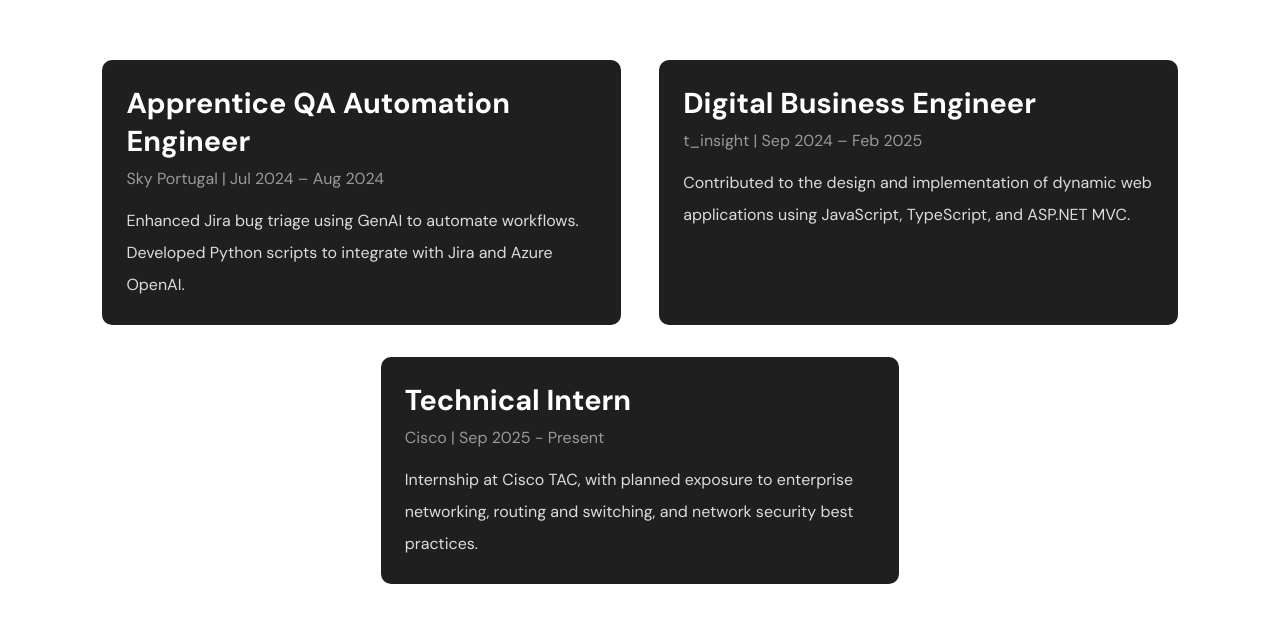
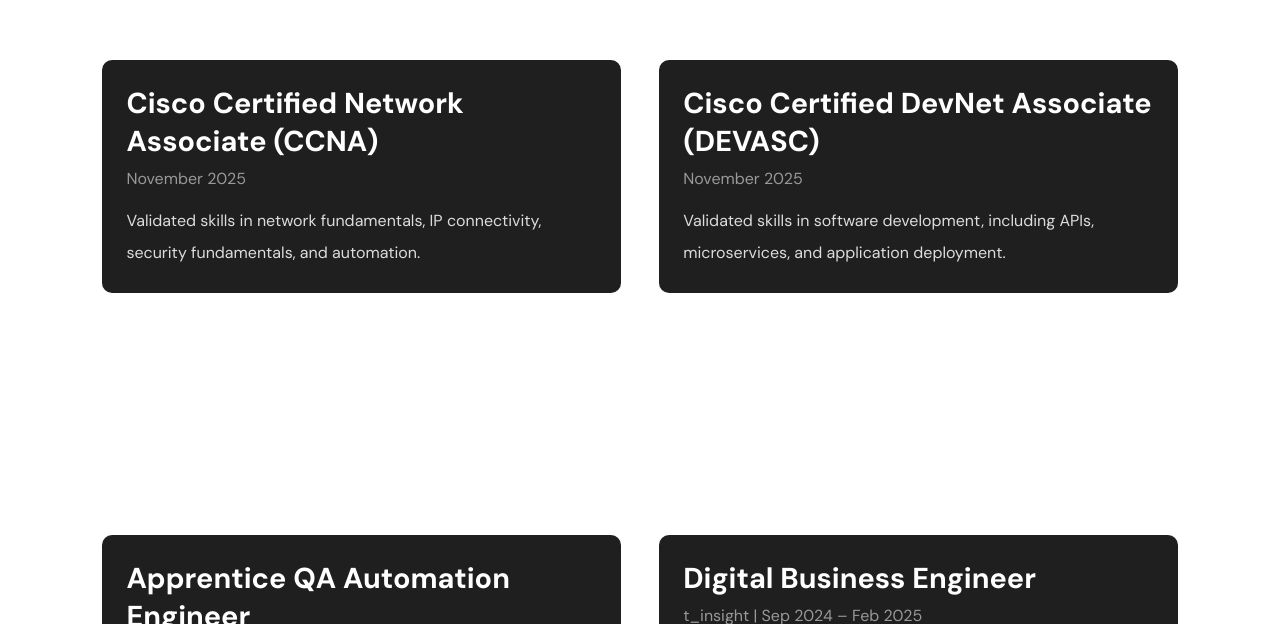
Before and after one commit to sousa16/portfolio-website, a React (Create React App) app: page / in a window 1280 px wide. Shown: the part 1436-2060 px from the top of the page. Built offline with nearby package versions, Linux system fonts and the light colour scheme.

Commit message:
added certifications section

```diff
--- a/src/App.js
+++ b/src/App.js
@@ -9,6 +9,7 @@
 import ParticleBg from './components/ParticleBg';
 import Showcase from './components/Showcase';
 import MySkills from './components/MySkills';
+import Certifications from './components/Certifications';
 import WorkExperience from './components/WorkExperience';
 import MyProjects from './components/MyProjects';
 
@@ -21,6 +22,7 @@
         <Container>
           <Showcase id="showcase" />
           <MySkills id="skills" />
+          <Certifications id="certifications" />
           <WorkExperience id="experience" />
           <MyProjects id="projects" />
         </Container>
--- /dev/null
+++ b/src/components/Certifications.js
@@ -0,0 +1,65 @@
+import React from 'react';
+
+// import global styles
+import {
+    PaddingContainer,
+    FlexContainer,
+    Heading,
+    ParaText,
+    GreyText,
+} from '../styles/Global.styled';
+
+// import showcase styles
+import {
+    CertificationCard,
+    CertificationCardHeader,
+    CertificationCardContent,
+} from '../styles/Certifications.styled';
+
+const Certifications = () => {
+    return (
+        <PaddingContainer
+            id="experience"
+            bottom="10%"
+            responsiveTop="6rem"
+        >
+            <Heading as="h2" size="h2" bottom="2rem">
+                Certifications
+            </Heading>
+
+            <FlexContainer justify="space-evenly" wrap="wrap">
+                {/* Certification Cards */}
+                <CertificationCard>
+                    <CertificationCardHeader>
+                        <Heading as="h3" size="h3">
+                            Cisco Certified Network Associate (CCNA)
+                        </Heading>
+                        <GreyText>November 2025</GreyText>
+                    </CertificationCardHeader>
+                    <CertificationCardContent>
+                        <ParaText>
+                            Validated skills in network fundamentals, IP connectivity, security fundamentals, and automation.
+                        </ParaText>
+                    </CertificationCardContent>
+                </CertificationCard>
+
+                <CertificationCard>
+                    <CertificationCardHeader>
+                        <Heading as="h3" size="h3">
+                            Cisco Certified DevNet Associate (DEVASC)
+                        </Heading>
+                        <GreyText>November 2025</GreyText>
+                    </CertificationCardHeader>
+                    <CertificationCardContent>
+                        <ParaText>
+                            Validated skills in software development, including APIs, microservices, and application deployment.
+                        </ParaText>
+                    </CertificationCardContent>
+                </CertificationCard>
+
+            </FlexContainer>
+        </PaddingContainer>
+    );
+};
+
+export default Certifications;
--- /dev/null
+++ b/src/styles/Certifications.styled.js
@@ -0,0 +1,43 @@
+import styled from 'styled-components';
+
+// Container for the Certifications Section
+export const CertificationCard = styled.div`
+    background: #1f1f1f;
+    border-radius: 10px;
+    padding: 1.5rem;
+    width: 45%;
+    margin: 1rem 0;
+    transition: all 0.3s ease;
+
+    &:hover {
+        box-shadow: 0 4px 8px rgba(0, 0, 0, 0.2);
+        transform: translateY(-5px);
+    }
+
+    @media (max-width: 768px) {
+        width: 100%;
+    }
+`;
+
+// Header styling inside CertificationCard
+export const CertificationCardHeader = styled.div`
+    margin-bottom: 1rem;
+    h3 {
+        font-size: 1.8rem;
+        color: #fff;
+        margin-bottom: 0.5rem;
+    }
+
+    GreyText {
+        color: #9e9e9e;
+    }
+`;
+
+// Content within each CertificationCard
+export const CertificationCardContent = styled.div`
+    ParaText {
+        font-size: 1rem;
+        color: #d3d3d3;
+        line-height: 1.5;
+    }
+`;
```
